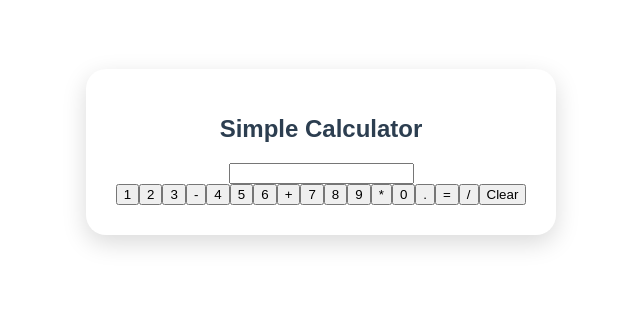
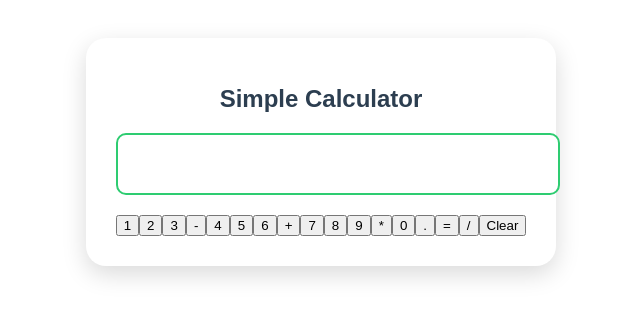
Before and after one commit to M-Saleh-N/simple_calculator, a React (Create React App) app: page / in a window 1280 px wide. Shown: the part 248-566 px from the top of the page, without its empty margins (319-959 px from the left). Built offline with nearby package versions, Linux system fonts and the light colour scheme.

Commit message:
styled the display

```diff
--- a/src/components/simple.css
+++ b/src/components/simple.css
@@ -25,3 +25,14 @@ body {
     font-size: 24px;
     color: #2c3e50;
   }
+
+  .display {
+    width: 100%;
+    padding: 15px;
+    font-size: 24px;
+    border: 2px solid #2ecc71;
+    border-radius: 10px;
+    margin-bottom: 20px;
+    text-align: right;
+    color: #34495e;
+  }
```
